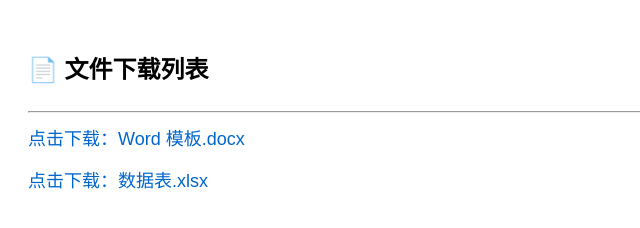
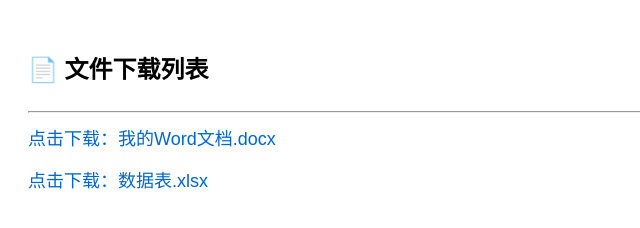
Before and after one commit to shiqi-li-coder/files, a plain HTML site: page index.html in a window 1280 px wide. Shown: the full height of the page, 0-640 px from the left. Drawn offline with Linux system fonts and the light colour scheme.

Commit message:
index.html

```diff
--- a/index.html
+++ b/index.html
@@ -13,7 +13,7 @@
     <h2>📄 文件下载列表</h2>
     <hr>
     <!-- 请把下面的文件名替换为您上传的文件名 -->
-    <a href="./捞尸人 作者：纯洁滴小龙-2" download>点击下载：Word 模板.docx</a>
+    <a href="./捞尸人 作者：纯洁滴小龙-2" download>点击下载：我的Word文档.docx</a>
     <a href="./两界倒卖，我成了宇宙首富 作者：番茄第一帅哥-3" download>点击下载：数据表.xlsx</a>
 </body>
 </html>
```
